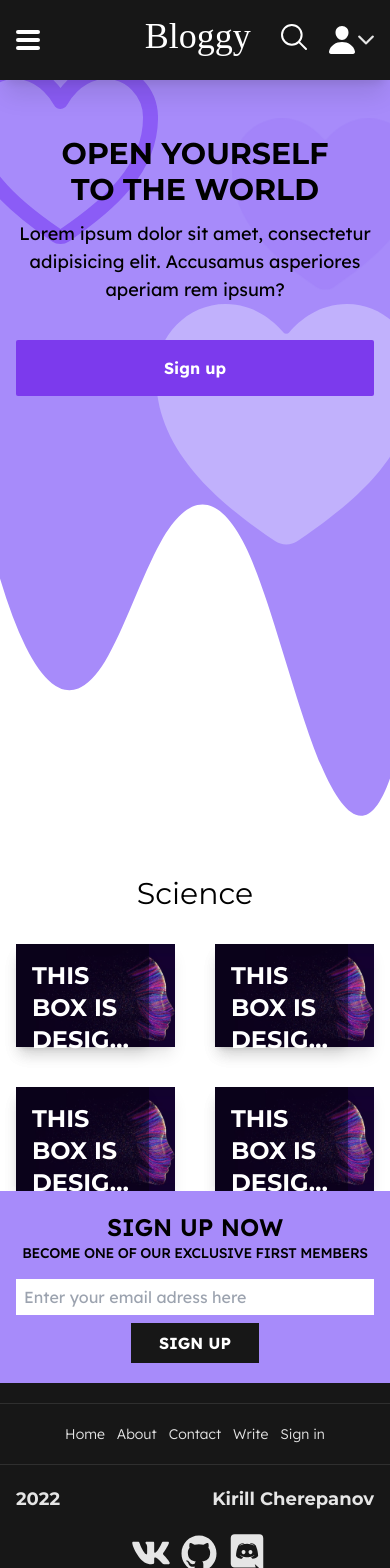
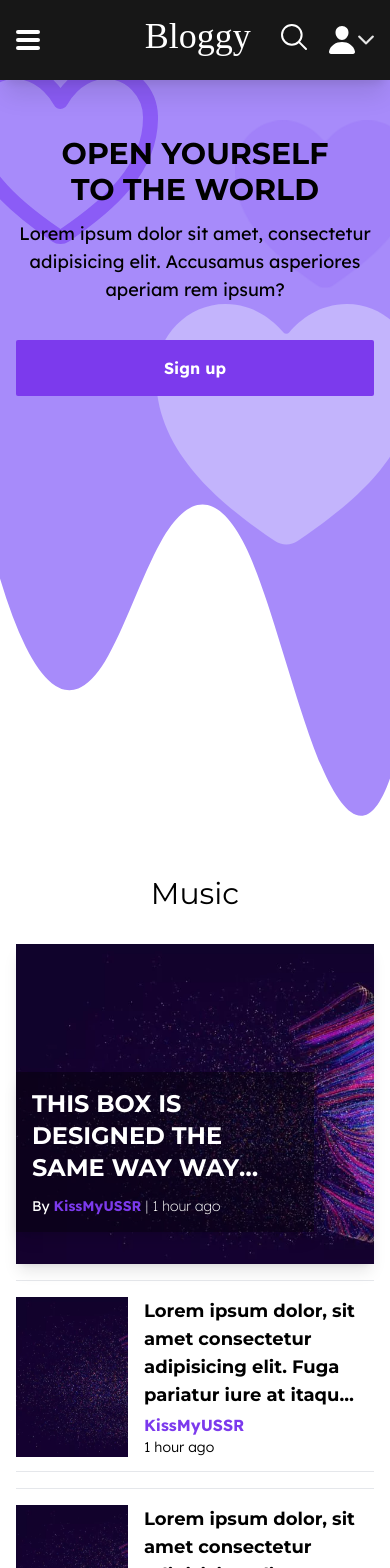
Before and after one commit to Kirill-Cherepanov/Bloggy, a React (Create React App) app in the folder client/: page / in a window 390 px wide. Shown: the top 1568 px of the page. Built offline with nearby package versions, Linux system fonts and the light colour scheme; a web font is replaced by a local one.

Commit message:
feat: make Science section on homepage responsive

```diff
--- a/client/src/index.css
+++ b/client/src/index.css
@@ -25,6 +25,10 @@ html {
 }
 
 @layer utilities {
+  .grid-squared {
+    @apply before:w-0 before:pb-[65%] before:row-start-1 before:row-end-1 before:col-start-1 before:col-end-1 [&>*:first-child]:row-start-1 [&>*:first-child]:row-end-1 [&>*:first-child]:col-start-1 [&>*:first-child]:col-end-1;
+  }
+
   .text-blurred {
     animation: blur 10s ease-in-out 0s infinite both;
     @apply text-transparent;
--- a/client/src/pages/Homepage/Homepage.tsx
+++ b/client/src/pages/Homepage/Homepage.tsx
@@ -48,7 +48,7 @@ export default function Home() {
           </h2>
           <ParallelogramCurtains mockImage={mockImage} />
         </section> */}
-        {/* <section className="MUSIC px-4 xs:px-8 sm:px-12 md:px-20">
+        <section className="MUSIC px-4 xs:px-8 sm:px-12 md:px-20">
           <h2 className="font-display text-3xl text-center my-8">Music</h2>
           <ul className="grid gap-4 grid-flow-row lg:grid-rows-3 lg:grid-cols-2 lg:gap-10">
             <LargePost
@@ -62,7 +62,7 @@ export default function Home() {
                 <SmallPost key={i} mockImage={mockImage} />
               ))}
           </ul>
-        </section> */}
+        </section>
         {/* <section className="BLOGS px-4 xs:px-8 sm:px-12 md:px-20">
           <h2 className="font-display text-3xl text-center my-8">
             Popular blogs
@@ -71,14 +71,29 @@ export default function Home() {
         </section> */}
         <section className="SCIENCE px-4 xs:px-8 sm:px-12 md:px-20">
           <h2 className="font-display text-3xl text-center my-8">Science</h2>
-          <ul className="grid grid-rows-2 grid-cols-2 gap-10 before:content-[''] before:w-0 before:pb-[65%] before:row-start-1 before:row-end-1 before:col-start-1 before:col-end-1 [&>*:first-child]:row-start-1 [&>*:first-child]:row-end-1 [&>*:first-child]:col-start-1 [&>*:first-child]:col-end-1 ">
+          <ul className="grid lg:grid-rows-2 lg:grid-cols-2 gap-4 lg:gap-10 lg:grid-squared">
             {Array(4)
               .fill(0)
               .map((v, i) => (
                 <LargePost
                   key={i}
                   mockImage={mockImage}
+                  className="hidden lg:block"
                   textBoxClass="bottom-0 w-5/6 h-full max-h-64"
+                />
+              ))}
+            <LargePost
+              mockImage={mockImage}
+              className="row-start-1 lg:row-end-4 h-80 sm:h-100 md:h-[440px] lg:hidden"
+              textBoxClass="bottom-8 w-5/6 h-40 sm:h-48"
+            />
+            {Array(3)
+              .fill(0)
+              .map((v, i) => (
+                <SmallPost
+                  key={i}
+                  mockImage={mockImage}
+                  className="block lg:hidden"
                 />
               ))}
           </ul>
--- a/client/src/pages/Posts/SmallPost.tsx
+++ b/client/src/pages/Posts/SmallPost.tsx
@@ -1,9 +1,9 @@
 import React, { useEffect, useRef, useState } from 'react';
 import formatDate from '../../utility/formatDate';
 
-type Props = { mockImage: string };
+type Props = { mockImage: string; className?: string };
 
-export default function SmallPost({ mockImage }: Props) {
+export default function SmallPost({ mockImage, className }: Props) {
   const mainText =
     'A somewhat long description of the post, or rather the main content of the post that I will need to somehow edit based on the amount of free space I have and more and more and more and more and more and more and more and more text';
   const [amountOfLines, setAmountOfLines] = useState(0);
@@ -25,7 +25,12 @@ export default function SmallPost({ mockImage }: Props) {
   }, []);
 
   return (
-    <li className="flex h-48 lg:h-40 transition-transform py-4 border-y lg:py-0 lg:border-y-0 lg:bg-accent-50 lg:shadow-lg hover:scale-105">
+    <li
+      className={
+        'flex h-48 lg:h-40 transition-transform py-4 border-y last:border-b-0 lg:py-0 lg:border-y-0 lg:bg-accent-50 lg:shadow-lg hover:scale-105 ' +
+        (className || '')
+      }
+    >
       <img
         src={mockImage}
         alt="Post"
```
